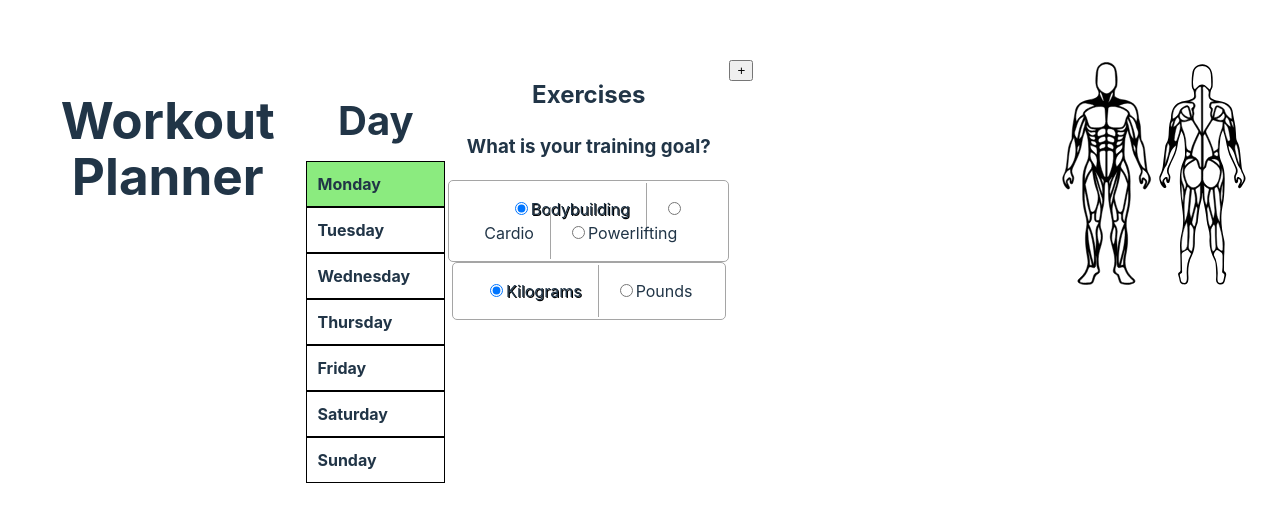
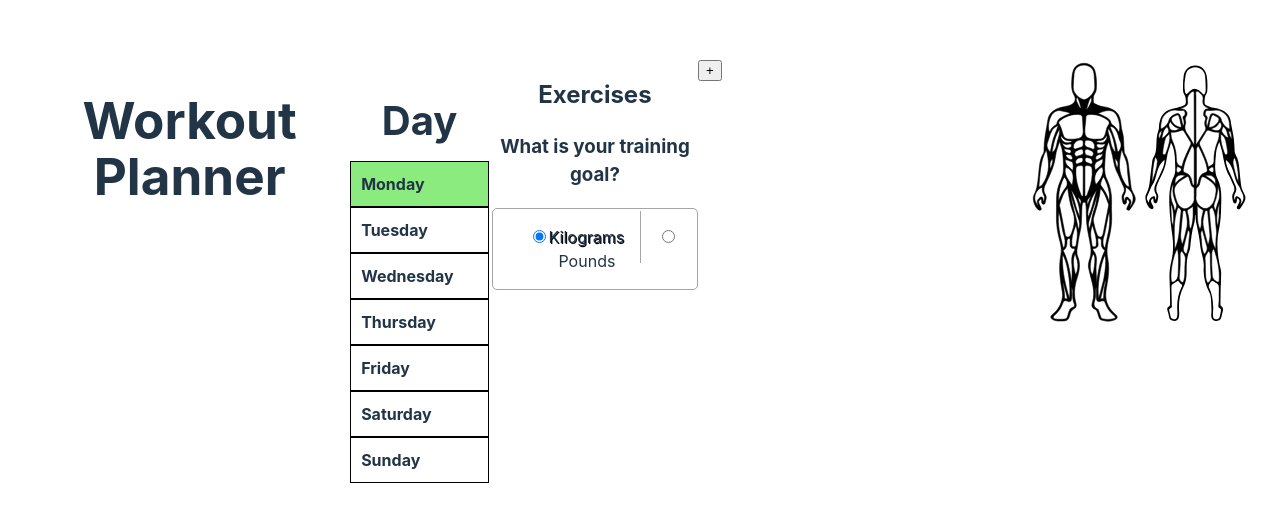
Before and after one commit to simon-s-99/workout-planner, a React (Vite) app: page / in a window 1280 px wide. Shown: the part 130-652 px from the top of the page. Built offline with nearby package versions, Linux system fonts and the light colour scheme.

Commit message:
sets/reps/weight | Liveshare session | unitpicker functionality
Co-Authored-By: Adam Kumlin <kumlinadam99@gmail.com>
Co-Authored-By: Sam <142818774+Samuel-Loof@users.noreply.github.com>

```diff
--- a/src/App.tsx
+++ b/src/App.tsx
@@ -1,114 +1,29 @@
-import React, { useState, useEffect } from "react";
+import React, { useState } from "react";
 import "./App.css";
 import Exercise from "./components/Exercise";
 import type {
-  Settings,
   Weekday,
   ExerciseObject,
-  WeekdayExerciseMap,
+  Unit,
 } from "./types";
 import MuscleCategoryList from "./components/MuscleCategoryList";
 import WeekdayPicker from "./components/WeekdayPicker";
+import { useLocalStorageRead } from "./hooks/useLocalStorageRead";
+import PieChart from "./components/PieChart";
+import MuscleAnatomyChart from "./components/MuscleAnatomyChart";
 import UnitsPicker from "./components/UnitsPicker";
-import { useLocalStorageRead } from "./hooks/useLocalStorageRead";
-import { useLocalStorageWrite } from "./hooks/useLocalStorageWrite";
-import PieChart from "./components/PieChart";
-import TrainingGoalPicker from "./components/TrainingGoalPicker";
-import MuscleAnatomyChart from "./components/MuscleAnatomyChart";
 
 const App: React.FC = () => {
-  const [settings, setSettings] = useState<Settings>({
-    units: "kilograms",
-    trainingGoal: "powerlifting",
-  });
+  const [weightUnit, setWeightUnit] = useState<Unit>("kilograms");
 
   /*
     Change name of this variable
     "data" means nothing in this context
   */
-  const [data, setData] = useState<ExerciseObject[]>([]);
+  const [exerciseData, setExerciseData] = useState<ExerciseObject[]>([]);
 
   // Currently selected weekday, initialized to "Monday" in case we want a start value.
   const [selectedWeekday, setSelectedWeekday] = useState<Weekday>("Monday");
-
-   const [exercises, setExercises] = useState<ExerciseObject[]>([]);
-
-
-  // const testData: WeekdayExerciseMap = new Map<Weekday, ExerciseObject[]>([
-  //   [
-  //     "Monday",
-  //     [
-  //       {
-  //         name: "Bench Press",
-  //         type: "Strength",
-  //         muscle: "Chest",
-  //         equipment: "Barbell",
-  //         difficulty: "Intermediate",
-  //         instructions:
-  //           "Lie on the bench, lift the barbell, keep your feet flat on the ground.",
-  //         sets: [
-  //           {
-  //             repetitions: 10,
-  //             weight: 200,
-  //             completed: false,
-  //           },
-  //           {
-  //             repetitions: 8,
-  //             weight: 220,
-  //             completed: false,
-  //           },
-  //         ],
-  //         completed: false,
-  //       },
-  //       {
-  //         name: "Bench Press",
-  //         type: "Strength",
-  //         muscle: "Chest",
-  //         equipment: "Barbell",
-  //         difficulty: "Intermediate",
-  //         instructions:
-  //           "Lie on the bench, lift the barbell, keep your feet flat on the ground.",
-  //         sets: [
-  //           {
-  //             repetitions: 10,
-  //             weight: 200,
-  //             completed: false,
-  //           },
-  //           {
-  //             repetitions: 8,
-  //             weight: 220,
-  //             completed: false,
-  //           },
-  //         ],
-  //         completed: false,
-  //       },
-  //       {
-  //         name: "Bench Press",
-  //         type: "Strength",
-  //         muscle: "Chest",
-  //         equipment: "Barbell",
-  //         difficulty: "Intermediate",
-  //         instructions:
-  //           "Lie on the bench, lift the barbell, keep your feet flat on the ground.",
-  //         sets: [
-  //           {
-  //             repetitions: 10,
-  //             weight: 200,
-  //             completed: false,
-  //           },
-  //           {
-  //             repetitions: 8,
-  //             weight: 220,
-  //             completed: false,
-  //           },
-  //         ],
-  //         completed: false,
-  //       },
-  //     ],
-  //   ],
-  // ]);
-
-  //  useLocalStorageWrite(testData);
 
   // bool to help toggle between the add exercise interface and the main content
   const [showAddExerciseMenu, setShowAddExerciseMenu] =
@@ -142,7 +57,7 @@ const App: React.FC = () => {
       .concat(saturdayData)
       .concat(sundayData);
 
-    setData(exerciseData);
+    setExerciseData(exerciseData);
   }
 
   return (
@@ -153,12 +68,15 @@ const App: React.FC = () => {
         setSelectedWeekday={setSelectedWeekday}
       />
 
-      <Exercise weekday={selectedWeekday} weekExerciseListLength={data.length} getExerciseData={getExerciseData} />
+      <Exercise
+        weightUnit={weightUnit}
+        weekday={selectedWeekday}
+        exerciseData={exerciseData}
+        getExerciseData={getExerciseData} />
       <div>
         <h2>Exercises</h2>
         <h3>What is your training goal?</h3>
-        <TrainingGoalPicker setSettings={setSettings} />
-        <UnitsPicker setSettings={setSettings} />
+        <UnitsPicker setWeightUnits={setWeightUnit} getExerciseData={getExerciseData}/>
       </div>
 
       {/* The code below shows the "normal" interface with exercise names,
@@ -168,7 +86,9 @@ const App: React.FC = () => {
         {showAddExerciseMenu ? (
           <div className="AddExerciseMenu">
             {AddExerciseOrGoBackButton}
-            <MuscleCategoryList weekday={selectedWeekday} getExerciseData={getExerciseData} />
+            <MuscleCategoryList
+              weekday={selectedWeekday}
+              getExerciseData={getExerciseData} />
           </div>
         ) : (
           <div className="AddExerciseMenu">
@@ -177,9 +97,9 @@ const App: React.FC = () => {
         )}
       </main>
 
-      <PieChart data={data} getExerciseData={getExerciseData} />
+      <PieChart exerciseData={exerciseData} getExerciseData={getExerciseData} />
 
-      <MuscleAnatomyChart weekday={selectedWeekday} weekExerciseListLength={data.length} />
+      <MuscleAnatomyChart weekday={selectedWeekday} weekExerciseListLength={exerciseData.length} />
 
     </div>
   );
--- a/src/components/MuscleCategoryExercisesList.tsx
+++ b/src/components/MuscleCategoryExercisesList.tsx
@@ -24,7 +24,7 @@ const MuscleCategoryExercisesList: React.FC<MuscleCategoryProps> = ({
     // there is also the possibility to allow the user to search for specific types of exercises
     // ex.: "press" search would give us all exercises with the word "press" in the name
     const url: URL = new URL("https://api.api-ninjas.com/v1/exercises");
-    url.searchParams.set("muscle", muscleGroup);
+    url.searchParams.append("muscle", muscleGroup);
 
     // Note that the below api call runs twice in development mode
     // this is intended React behaviour to help us catch bugs.
--- a/src/components/MuscleCategoryList.tsx
+++ b/src/components/MuscleCategoryList.tsx
@@ -41,7 +41,11 @@ const MuscleCategoryList: React.FC<MuscleCategoryListProps> = ({ weekday, getExe
             onClick={() => setSelected(!selected)}></input>
           {/* ^ toggle selected to true if it is false and vice versa */}
         </label>
-        <MuscleCategoryExercisesList getExerciseData={getExerciseData} weekday={weekday} muscleGroup={muscleGroup} renderList={selected} />
+        <MuscleCategoryExercisesList
+          getExerciseData={getExerciseData}
+          weekday={weekday}
+          muscleGroup={muscleGroup}
+          renderList={selected} />
       </li>
     );
   });
--- a/src/components/TrainingGoalPicker.tsx
+++ /dev/null
@@ -1,42 +0,0 @@
-import type { Settings, TrainingGoal } from "../types";
-
-interface TrainingGoalPickerProps {
-  setSettings: React.Dispatch<React.SetStateAction<Settings>>;
-}
-
-const TrainingGoalPicker: React.FC<TrainingGoalPickerProps> = ({
-  setSettings,
-}) => {
-  function handleChange(e: React.ChangeEvent<HTMLInputElement>): void {
-    // Set the trainingGoal to the radio button's value, leave the rest of the object
-    setSettings((current) => ({
-      ...current,
-      trainingGoal: e.target.value as TrainingGoal,
-    }));
-  }
-
-  const styles = {
-    main: { display: "block", border: "1px solid rgb(165, 165, 165)", borderRadius: "5px", padding: "1rem" },
-    label: {
-      padding: "1rem",
-    },
-  };
-  return (
-    <div className="TrainingGoalPicker" style={styles.main}>
-      <label style={styles.label}>
-        <input type="radio" name="trainingGoal" value="strength" defaultChecked onChange={(e) => handleChange(e)} />
-        Bodybuilding
-      </label>
-      <label style={styles.label}>
-        <input type="radio" name="trainingGoal" value="cardio" onChange={(e) => handleChange(e)} />
-        Cardio
-      </label>
-      <label style={styles.label}>
-        <input type="radio" name="trainingGoal" value="powerlifting" onChange={(e) => handleChange(e)} />
-        Powerlifting
-      </label>
-    </div>
-  );
-};
-
-export default TrainingGoalPicker;
--- a/src/components/UnitsPicker.tsx
+++ b/src/components/UnitsPicker.tsx
@@ -1,28 +1,60 @@
-import type { Settings, Unit } from "../types";
+import { useLocalStorageOverwrite } from "../hooks/useLocalStorageOverwrite";
+import { useLocalStorageRead } from "../hooks/useLocalStorageRead";
+import { type Unit, type WeekdayExerciseMap, type ExerciseObject, Weekday } from "../types";
 
 interface UnitsPickerProps {
-  setSettings: React.Dispatch<React.SetStateAction<Settings>>;
+  setWeightUnits: React.Dispatch<React.SetStateAction<Unit>>;
+  getExerciseData: () => void;
 }
 
-const UnitsPicker: React.FC<UnitsPickerProps> = ({ setSettings }) => {
-  const styles = {
-    main: {
-      display: "inline-block",
-      border: "1px solid rgb(165, 165, 165)",
-      borderRadius: "5px",
-      padding: "1rem",
-    },
-    label: {
-      padding: "1rem",
-    },
-  };
+const UnitsPicker: React.FC<UnitsPickerProps> = ({ setWeightUnits, getExerciseData }) => {
+  const kgToLbs = (weightInKg: number) => {
+    return Math.round(((weightInKg * 2.20462262) * 100) / 100);
+  }
+
+  const lbsToKg = (weightInLbs: number) => {
+    return Math.round(((weightInLbs * 0.45359237) * 100) / 100);
+  }
+
   function handleChange(e: React.ChangeEvent<HTMLInputElement>): void {
-    // Set the trainingGoal to the radio button's value, leave the rest of the object
-    setSettings((current) => ({
-      ...current,
-      units: e.target.value as Unit,
-    }));
+    const selectedUnit: Unit = e.target.value as Unit;
+
+    // Set the trainingGoal to the radio button's value
+    setWeightUnits(selectedUnit);
+
+    const weekdayExerciseMap: WeekdayExerciseMap = new Map<Weekday, ExerciseObject[]>([
+      ["Monday", useLocalStorageRead("Monday")],
+      ["Tuesday", useLocalStorageRead("Tuesday")],
+      ["Wednesday", useLocalStorageRead("Wednesday")],
+      ["Thursday", useLocalStorageRead("Thursday")],
+      ["Friday", useLocalStorageRead("Friday")],
+      ["Saturday", useLocalStorageRead("Saturday")],
+      ["Sunday", useLocalStorageRead("Sunday")],
+    ]);
+
+    if (selectedUnit === "kilograms") {
+      weekdayExerciseMap.forEach((exerciseObjects) => {
+        exerciseObjects.forEach((exercise) => {
+          exercise.sets.forEach((set) => {
+            set.weight = lbsToKg(set.weight);
+          })
+        })
+      });
+    }
+    else {
+      weekdayExerciseMap.forEach((exerciseObjects) => {
+        exerciseObjects.forEach((exercise) => {
+          exercise.sets.forEach((set) => {
+            set.weight = kgToLbs(set.weight);
+          })
+        })
+      });
+    }
+
+    useLocalStorageOverwrite(weekdayExerciseMap);
+    getExerciseData();
   }
+
   return (
     <div className="UnitsPicker" style={styles.main}>
       <label style={styles.label}>
@@ -38,3 +70,15 @@ const UnitsPicker: React.FC<UnitsPickerProps> = ({ setSettings }) => {
 };
 
 export default UnitsPicker;
+
+const styles = {
+  main: {
+    display: "inline-block",
+    border: "1px solid rgb(165, 165, 165)",
+    borderRadius: "5px",
+    padding: "1rem",
+  },
+  label: {
+    padding: "1rem",
+  },
+};
--- a/src/types.ts
+++ b/src/types.ts
@@ -2,12 +2,7 @@
 import type {Type} from ./types;
 */
 
-export type TrainingGoal = "strength" | "powerlifting" | "cardio";
 export type Unit = "kilograms" | "pounds";
-export type Settings = {
-  units: Unit;
-  trainingGoal: TrainingGoal;
-};
 
 export type Weekday =
   | "Monday"
```
Also changed, not shown: src/components/Exercise.tsx (+30 -4 lines), src/components/PieChart.tsx (+6 -6 lines), 1 other file (tests, documents, lock files or other folders).
